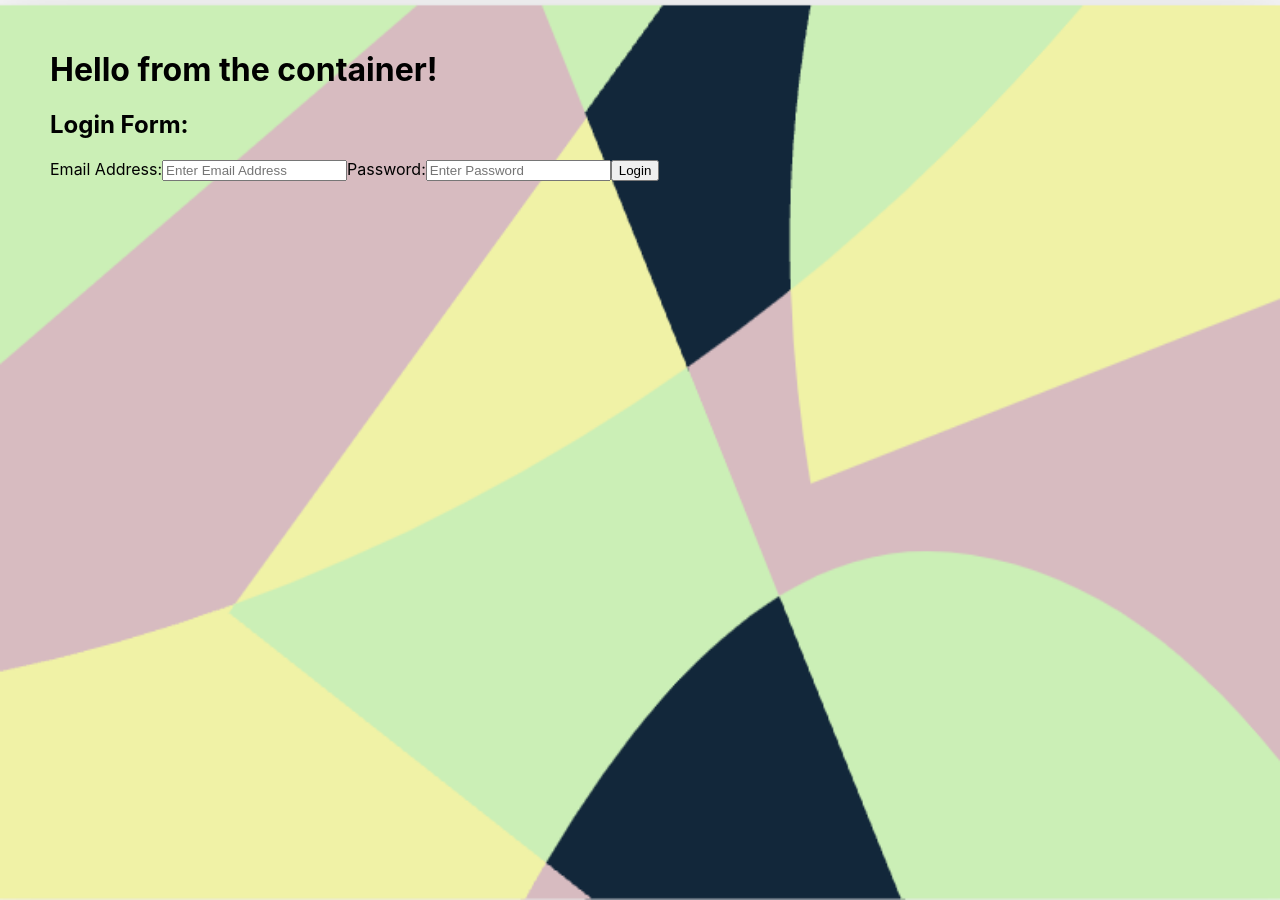
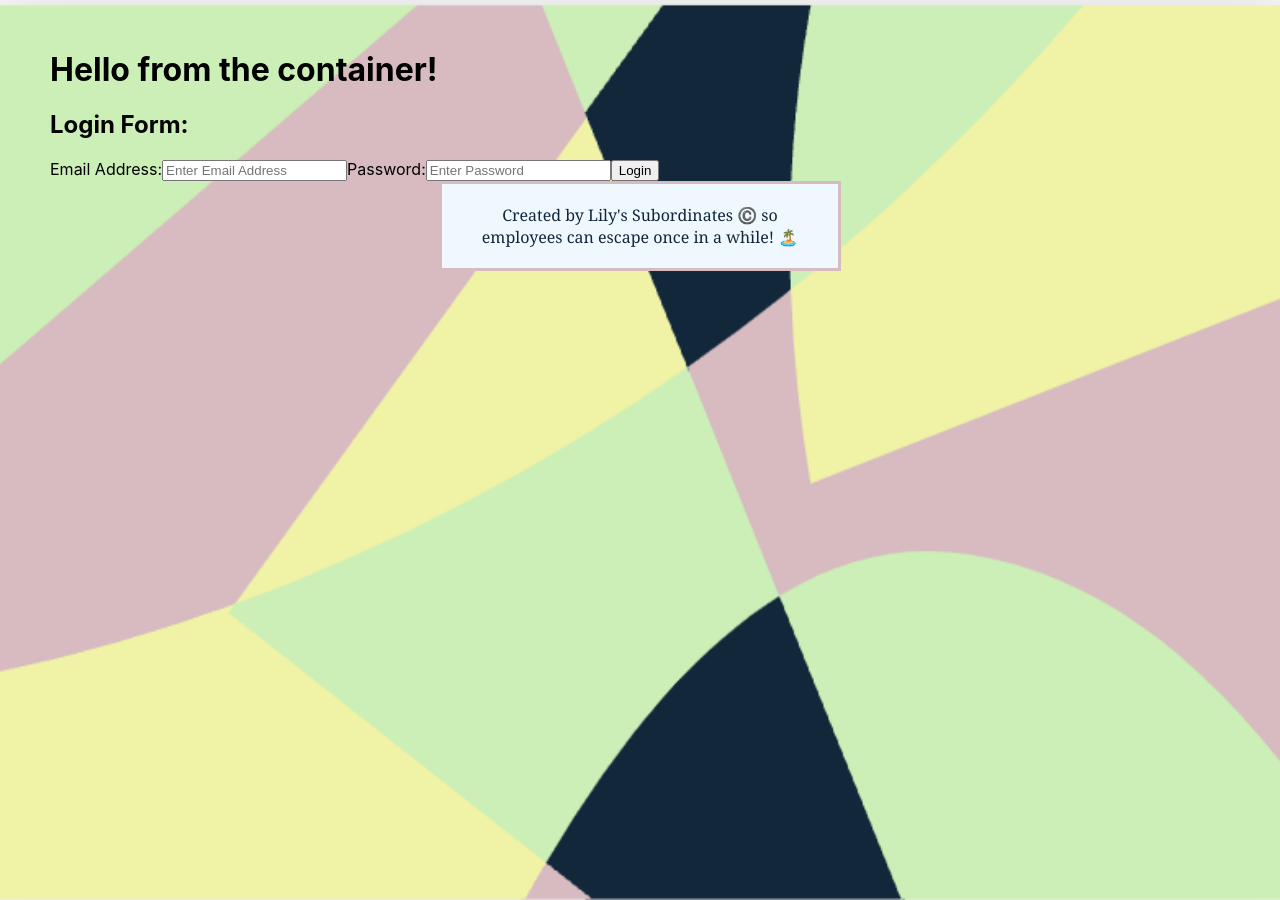
Before and after one commit to h-larper/fullstack_hr_project_BNTA, a React (Create React App) app in the folder frontend/hr_frontend/: page / in a window 1280 px wide. Built offline with nearby package versions, Linux system fonts and the light colour scheme.

Commit message:
added footer to AppCss

```diff
--- a/frontend/hr_frontend/src/App.css
+++ b/frontend/hr_frontend/src/App.css
@@ -6,3 +6,15 @@ body{
   background-size: 100% 100%;
   min-height: 100vh;
 }
+
+footer {
+  background-color: aliceblue;
+  color: #12263A;
+  font-family: Cambria, Cochin, Georgia, Times, 'Times New Roman', serif;
+  align-items: center;
+  text-align: center;
+  padding: 20px;
+  margin-left: 33%;
+  margin-right: 33%;
+  border: #D6BBC0 solid 3px;
+}
--- a/frontend/hr_frontend/src/App.js
+++ b/frontend/hr_frontend/src/App.js
@@ -5,6 +5,9 @@ function App() {
   return (
     <>
       <HRContainer />
+      <footer>
+          Created by Lily's Subordinates ©️ so employees can escape once in a while! 🏝️
+      </footer>
     </>
   );
 }
```
